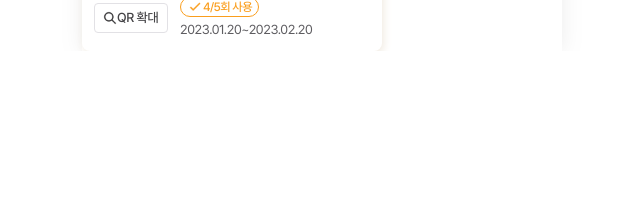
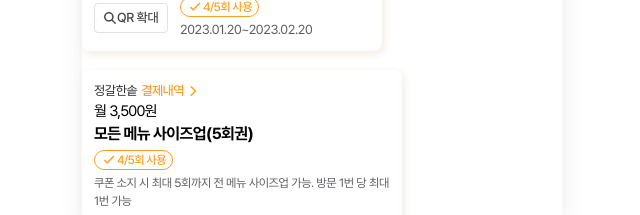
Before and after one commit to jaemisam-a/dangol-sonnim-frontend, a Next.js app: page /test in a window 1280 px wide. Shown: the part 832-1047 px from the top of the page, without its empty margins (318-958 px from the left). Before the commit the page ends 883 px from the top, so only its background shows below. Built offline with nearby package versions, Linux system fonts and the light colour scheme.

Commit message:
마이페이지 쿠폰 컴포넌트 구현

```diff
--- a/pages/test/index.tsx
+++ b/pages/test/index.tsx
@@ -5,9 +5,10 @@ import { Texts, Colors } from "styles/common";
 import Banner from "customer/components/Banner";
 import BottomSheet from "customer/components/common/bottomsheet";
 import Layout from "customer/components/common/layout";
-import MainCoupon from "customer/components/coupon/main";
+import MainCoupon from "customer/components/coupon/Main";
 import StoreThumbnail from "customer/components/StoreThumbnail";
 import SearchBar from "customer/components/SearchBar";
+import MyCoupon from "customer/components/coupon/My";
 
 const Test = () => {
   const dummy = {
@@ -57,6 +58,14 @@ const Test = () => {
         useCount="4/5"
         validDate="2023.01.20~2023.02.20"
       />
+      <br />
+      <MyCoupon
+        storeName="정갈한솥"
+        couponPrice={3500}
+        couponName="모든 메뉴 사이즈업(5회권)"
+        useCount="4/5"
+        couponDescription="쿠폰 소지 시 최대 5회까지 전 메뉴 사이즈업 가능. 방문 1번 당 최대 1번 가능"
+      />
     </Layout>
   );
 };
--- /dev/null
+++ b/src/customer/components/common/CountTag.tsx
@@ -0,0 +1,32 @@
+import React from "react";
+import { css } from "@emotion/react";
+import Image from "next/image";
+
+import { Colors, Texts } from "styles/common";
+
+const useCount = css`
+  border: 1px solid ${Colors.amber50};
+  border-radius: 7.5rem;
+  display: flex;
+  align-items: center;
+  width: fit-content;
+  padding: 0 0.375rem;
+`;
+
+const useCountText = css`
+  ${Texts.C2_12_M};
+  color: ${Colors.amber50};
+`;
+
+const CountTag = (props: { useCount: string }) => {
+  return (
+    <>
+      <div css={useCount}>
+        <Image src="/images/Check.png" alt="check" width="16" height="16" />
+        <span css={useCountText}>{props.useCount}회 사용</span>
+      </div>
+    </>
+  );
+};
+
+export default CountTag;
--- a/src/customer/components/coupon/main.tsx
+++ b/src/customer/components/coupon/Main.tsx
@@ -2,6 +2,7 @@ import React from "react";
 import Image from "next/image";
 import { css } from "@emotion/react";
 
+import CountTag from "customer/components/common/CountTag";
 import { Colors, Texts } from "styles/common";
 
 type MainCouponProps = {
@@ -70,20 +71,6 @@ const couponName = css`
   color: ${Colors.black};
 `;
 
-const useCount = css`
-  border: 1px solid ${Colors.amber50};
-  border-radius: 7.5rem;
-  display: flex;
-  align-items: center;
-  width: fit-content;
-  padding: 0 0.375rem;
-`;
-
-const useCountText = css`
-  ${Texts.C2_12_M};
-  color: ${Colors.amber50};
-`;
-
 const validDate = css`
   ${Texts.B1_13_R2};
   color: ${Colors.neutral70};
@@ -106,10 +93,7 @@ const MainCoupon = (props: MainCouponProps) => {
             <span css={storeLocation}>{props.storeLocation}</span>
           </div>
           <div css={couponName}>{props.couponName}</div>
-          <div css={useCount}>
-            <Image src="/images/Check.png" alt="check" width="16" height="16" />
-            <span css={useCountText}>{props.useCount}회 사용</span>
-          </div>
+          <CountTag useCount={props.useCount} />
           <div css={validDate}>{props.validDate}</div>
         </div>
       </div>
--- /dev/null
+++ b/src/customer/components/coupon/My.tsx
@@ -0,0 +1,85 @@
+import React from "react";
+import { css } from "@emotion/react";
+
+import CountTag from "customer/components/common/CountTag";
+import RightIcon from "public/icons/RightIcon.svg";
+import { Colors, Texts } from "styles/common";
+
+type MyCouponProps = {
+  storeName: string;
+  couponPrice: number;
+  couponName: string;
+  useCount: string;
+  couponDescription: string;
+};
+
+const wrapper = css`
+  box-shadow: 2px 3px 8px #f1ebe2;
+  border-radius: 0.5rem;
+  width: 20rem;
+  display: flex;
+  flex-direction: column;
+  padding: 0.75rem;
+`;
+
+const storeName = css`
+  color: ${Colors.neutral90};
+  ${Texts.B1_13_R2}
+`;
+
+const paymentBtn = css`
+  display: flex;
+  align-items: center;
+  gap: 0.125rem;
+  cursor: pointer;
+  color: ${Colors.amber50};
+  ${Texts.B1_13_M1}
+`;
+
+const couponPrice = css`
+  ${Texts.B3_15_M1}
+`;
+
+const couponName = css`
+  ${Texts.S1_16_B}
+`;
+
+const couponDescription = css`
+  color: ${Colors.neutral70};
+  ${Texts.C2_12_R}
+`;
+
+const couponExplainWrapper = css`
+  display: flex;
+  flex-direction: column;
+  gap: 0.25rem;
+`;
+
+const titleWrapper = css`
+  display: flex;
+  gap: 0.25rem;
+`;
+
+const MyCoupon = (props: MyCouponProps) => {
+  return (
+    <>
+      <div css={wrapper}>
+        <div css={titleWrapper}>
+          <span css={storeName}>{props.storeName}</span>
+          <span css={paymentBtn}>
+            <span>결제내역</span>
+            <RightIcon width="14" height="14" stroke={Colors.amber50} />
+          </span>
+        </div>
+        <div css={couponPrice}>월 {props.couponPrice.toLocaleString("ko-KR")}원</div>
+        <div css={couponExplainWrapper}>
+          <div css={couponName}>{props.couponName}</div>
+          <CountTag useCount={props.useCount} />
+          <div css={couponDescription}>{props.couponDescription}</div>
+        </div>
+      </div>
+    </>
+  );
+};
+
+export default MyCoupon;
```
Also changed, not shown: public/icons/RightIcon.svg (added).
